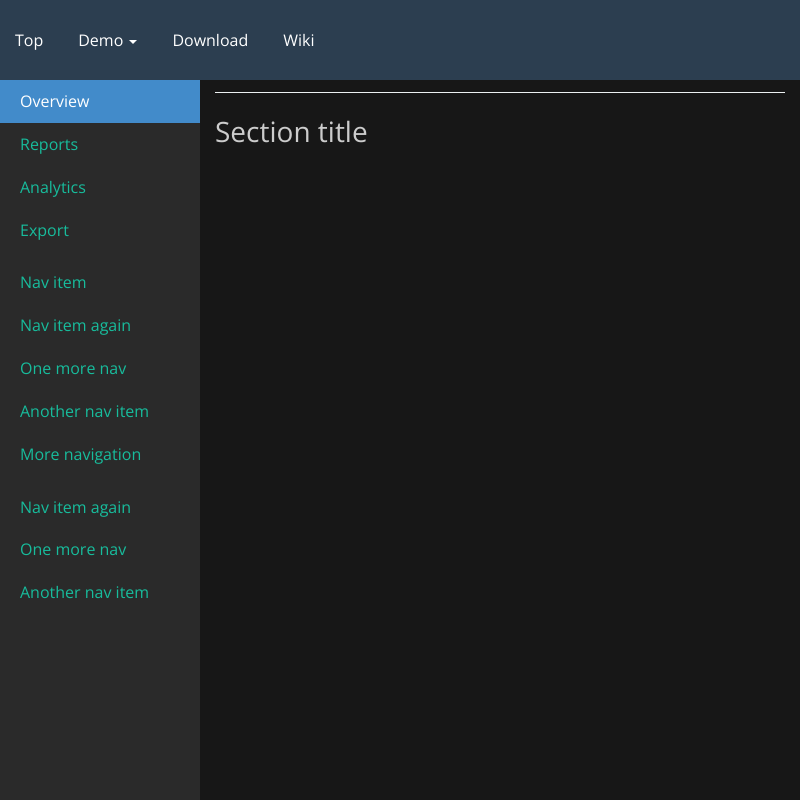
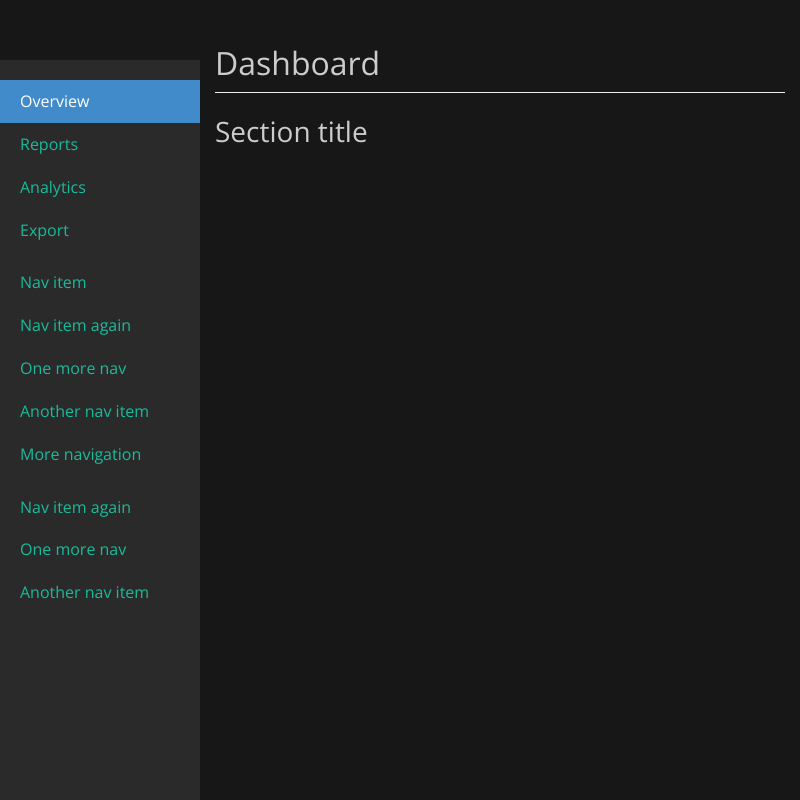
Before and after one commit to Hiroky/jsStudy, an Electron app: page Electron/styleTest/index.html in a window 800 px wide. Drawn offline with nearby package versions, Linux system fonts and the light colour scheme; no server answers.

Commit message:
css修正

```diff
--- a/Electron/styleTest/css/dashboard.css
+++ b/Electron/styleTest/css/dashboard.css
@@ -40,6 +40,14 @@ body {
   background-color: #428bca;
 }
 
+.main {
+    position: absolute;
+    top: 0;
+    right: 0;
+    bottom: 0;
+    left: 0;
+    overflow:auto;
+}
 
 .main::-webkit-scrollbar {
 	overflow: hidden;
--- a/Electron/styleTest/index.html
+++ b/Electron/styleTest/index.html
@@ -14,7 +14,7 @@
 
 <body ng-controller="loopCtrl" ng-keydown="keydown($event)">
 
-	<nav class="navbar navbar-default navbar-fixed-top">
+	<!-- <nav class="navbar navbar-default navbar-fixed-top">
 		<div class="navbar-collapse collapse" id="navbar-main">
 			<ul class="nav navbar-nav">
 				<li><a href="">Top</a></li>
@@ -29,7 +29,7 @@
 				<li><a>Wiki</a></li>
 			</ul>
 		</div>
-	</nav>
+	</nav> -->
 
 	<!--<ul class="nav navbar-nav navbar-right">
 		<li class="dropdown" dropdown>
@@ -66,16 +66,10 @@
 			</div>
 
 			<div class="col-sm-9 col-sm-offset-3 col-md-10 col-md-offset-2 main">
-				<h1 class="page-header">Dashboard</h1>
-				<h2 class="sub-header">Section title</h2>
-
-				<ul>
-					<li ng-repeat="a in articles">{{a.title}}</li>
-				</ul>
+				<div ng-include="'./sourcelist.html'"></div>
 			</div>
 		</div>
 	</div>
-
 
 
 	<!--<input ng-model="test" />
--- /dev/null
+++ b/Electron/styleTest/sourcelist.html
@@ -0,0 +1,7 @@
+
+<h1 class="page-header">Dashboard</h1>
+<h2 class="sub-header">Section title</h2>
+
+<ul>
+	<li ng-repeat="a in articles">{{a.title}}</li>
+</ul>
```
